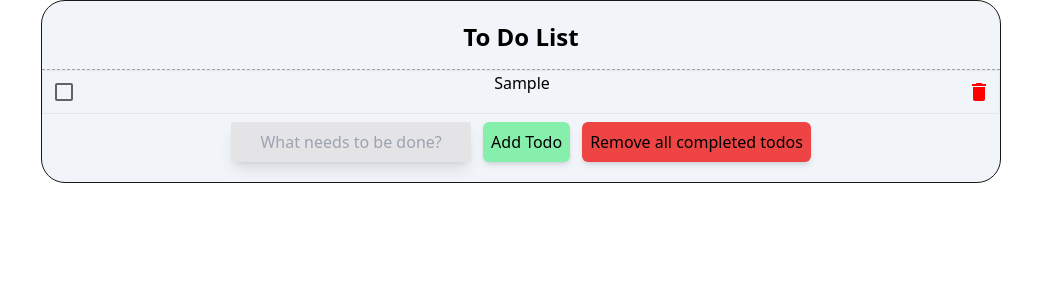
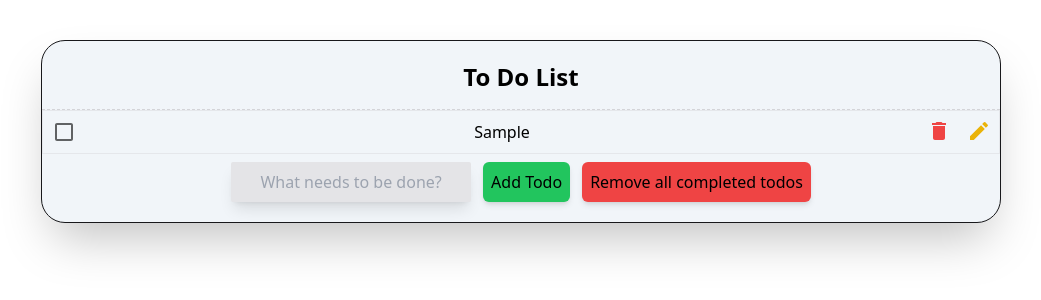
Before and after one commit to deanwg/todo, a React (Create React App) app: page / in a window 1280 px wide. Both pictures are taken after typing "Sample" into the empty fields and a click on the button "Add Todo". Shown: the top 300 px of the page, without its empty margins (119-1160 px from the left). Built offline with nearby package versions, Linux system fonts and the light colour scheme.

Commit message:
Enabled todo editing functionality

```diff
--- a/src/TodoList/Todo.js
+++ b/src/TodoList/Todo.js
@@ -1,22 +1,80 @@
-import React from "react";
+import React, { useEffect, useRef,  useState } from "react";
 import DehazeIcon from "@mui/icons-material/Dehaze";
-import Checkbox from "@mui/material/Checkbox";
-import IconButton from "@mui/material/IconButton";
-import DeleteIcon from "@mui/icons-material/Delete";
+import { Checkbox, IconButton } from "@mui/material";
+import {Check as CheckIcon, Delete as DeleteIcon, Edit as EditIcon, Close as CloseIcon } from "@mui/icons-material";
 
-const Todo = ({ todo, deleteTodo, completedToggled }) => {
+const Todo = ({ todo, deleteTodo, completedToggled, updateTodo }) => {
+  const [editText, setEditText] = useState(todo.text);
+  const [isEditing, setIsEditing] = useState(false);
+  const inputRef = useRef(null);
+
+  useEffect(() => {
+    if (isEditing) {
+      inputRef.current?.focus();
+    }
+  }, [isEditing]);
+
+  const handleKeyDown = (event) =>{
+    if(event.key === "Enter") {
+      updateTodo(todo.id, editText);
+      setIsEditing(false);
+    } else if (event.key ==="Escape") {
+      setEditText(todo.text);
+      setIsEditing(false);
+    }
+  }
+
+  const checkFunction = () => {
+    updateTodo(todo.id, editText);
+    setIsEditing(false);
+  }
+
+  const closeFunction = () => {
+    setEditText(todo.text);
+    setIsEditing(false);
+  }
+
+
   return (
-    <div className="flex flex-row justify-between border divide-dashed">
+    <div className="flex flex-row justify-between border">
       <Checkbox onChange={() => completedToggled(todo.id)} />
-      <span className={`${todo.completed ? "line-through" : ""}`}>
+      {isEditing ? (
+        <input
+          ref={inputRef}
+          type="text"
+          value={editText}
+          className="bg-zinc-200 shadow-md rounded-sm text-center w-60 h-8 my-1"
+          onChange={(e) => setEditText(e.target.value)}
+          onKeyDown={handleKeyDown}
+          onBlur={() => setIsEditing(false)}
+        />
+      ) : (
+        <span className={`flex items-center ${todo.completed ? "line-through" : ""}`}>
         {todo.text}
       </span>
-      <IconButton onClick={() => deleteTodo(todo.id)}>
-        <DeleteIcon sx={{color: "red"}}/>
-      </IconButton>
+      )}
 
-      {/* TODO: (hehe) Be able to grab and reorder todos
-    <DehazeIcon /> */}
+      {isEditing ? (
+        <div>
+          <IconButton onClick={() => checkFunction()}>
+            <CheckIcon className="[&>path]:fill-green-500"/>
+          </IconButton>
+          <IconButton onClick={() => closeFunction()}>
+            <CloseIcon className="[&>path]:fill-red-500"/>
+          </IconButton>
+        </div>
+      ) : (
+        <div>
+        <IconButton onClick={() => deleteTodo(todo.id)}>
+          <DeleteIcon className="[&>path]:fill-red-500"/>
+        </IconButton>
+        <IconButton  onClick={() => setIsEditing(true)}>
+          <EditIcon className="[&>path]:fill-yellow-500"/>
+        </IconButton>
+              {/* TODO: (hehe) Be able to grab and reorder todos
+      <DehazeIcon /> */}
+      </div>
+      )}
     </div>
   );
 };
--- a/src/TodoList/TodoList.js
+++ b/src/TodoList/TodoList.js
@@ -41,9 +41,17 @@ const TodoList = () => {
     setTodos((prevTodos) => prevTodos.filter((todo) => !todo.completed))
   };
 
+  const updateTodo = (id, editText) => {
+    setTodos((prevTodos) =>
+      prevTodos.map((todo) =>
+        todo.id === id ? {...todo, text: editText} : todo
+      )
+    );
+  };
+
   return (
-    <div className=" bg-slate-100 py-5 border border-zinc-900 rounded-3xl">
-      <h1 className="flex justify-center text-2xl pb-4 font-bold border-b border-dashed border-zinc-400">To Do List</h1>
+    <div className=" bg-slate-100 py-5 border border-zinc-900 rounded-3xl shadow-2xl mt-10">
+      <h1 className="flex justify-center text-2xl pb-4 font-bold border-b border-dashed border-zinc-300">To Do List</h1>
       <div className="flex flex-col">
         <div className="mb-2">
           {todos.map((todo) => (
@@ -52,7 +60,8 @@ const TodoList = () => {
               todo={todo}
               deleteTodo={deleteTodo}
               completedToggled={completedToggled}
-            ></Todo>
+              updateTodo={updateTodo}
+            />
           ))}
         </div>
         <div className="flex flex-row justify-center">
@@ -64,7 +73,7 @@ const TodoList = () => {
             onKeyDown={handleKeyDown}
             className="bg-zinc-200 shadow-lg rounded-sm text-center w-60"
           />
-          <button className="bg-green-300 shadow-md p-2 ml-3 rounded-md" onClick={addToDo}>Add Todo</button>
+          <button className="bg-green-500 shadow-md p-2 ml-3 rounded-md" onClick={addToDo}>Add Todo</button>
           <button className="bg-red-500 shadow-md p-2 ml-3 rounded-md" onClick={removeCompleted}>Remove all completed todos</button>
         </div>
       </div>
```
